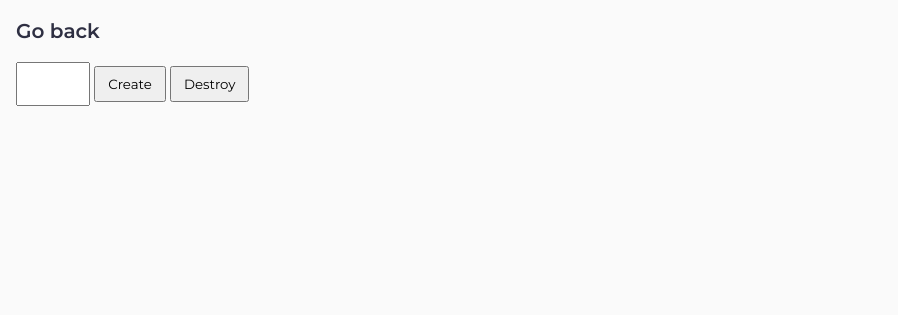
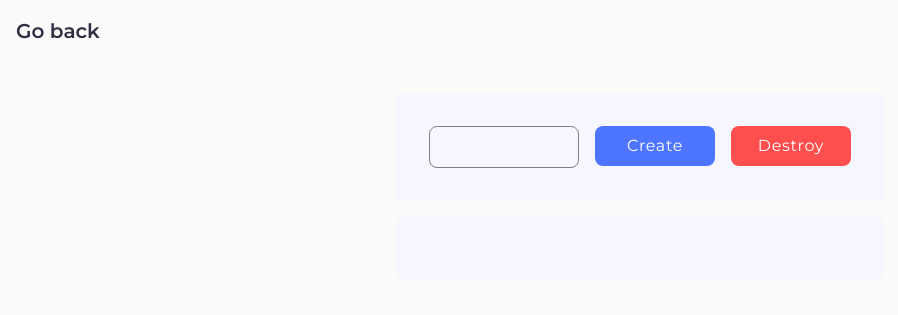
Before and after one commit to qalibK/goit-js-hw-06, a plain HTML site: page task-06.html in a window 1280 px wide. Shown: the whole page, without its empty margins (0-898 px from the left). Drawn offline with Linux system fonts and the light colour scheme.

Commit message:
feat(styles)!: added styles
added styles to some tasks
project doned

```diff
--- a/css/task-06.css
+++ b/css/task-06.css
@@ -2,7 +2,6 @@
   display: flex;
   flex-wrap: wrap;
   margin-top: 20px;
-
 }
 
 .box {
@@ -10,3 +9,77 @@
   height: 30px;
   margin-right: 10px;
 }
+
+.controls input {
+  width: 150px;
+  border-radius: 8px;
+  border: 1px solid #808080;
+  display: flex;
+  flex-direction: column;
+  justify-content: center;
+  align-items: center;
+  padding: 8px 50px;
+  outline: none;
+  background: transparent;
+}
+
+.controls {
+  background-color: #f6f6fe;
+  display: flex;
+  gap: 16px;
+  padding: 32px;
+  width: min-content;
+  align-items: flex-start;
+}
+
+#boxes {
+  background: #f6f6fe;
+  margin-top: 16px;
+  padding: 32px;
+  border-radius: 8px;
+  width: 100%;
+}
+
+.controls-container {
+  margin: 0 auto;
+  width: auto;
+  padding: 32px;
+  max-width: max-content;
+}
+
+.create-btn {
+  width: 120px;
+  color: #fff;
+  font-size: 16px;
+  font-style: normal;
+  font-weight: 500;
+  line-height: 1.5;
+  letter-spacing: 0.64px;
+  padding: 8px 16px;
+  border-radius: 8px;
+  background: #4e75ff;
+  border: none;
+  transition: background-color 0.4s;
+}
+
+.create-btn:hover {
+  background-color: #6c8cff;
+}
+
+.destroy-btn {
+  width: 120px;
+  color: #fff;
+  font-size: 16px;
+  font-style: normal;
+  font-weight: 500;
+  line-height: 1.5;
+  letter-spacing: 0.64px;
+  padding: 8px 16px;
+  border-radius: 8px;
+  background-color: #ff4e4e;
+  border: none;
+}
+
+.destroy-btn:hover {
+  background-color: #ff7070;
+}
--- a/task-06.html
+++ b/task-06.html
@@ -11,13 +11,15 @@
   <body>
     <p><a class="return-link" href="index.html">Go back</a></p>
 
-    <div id="controls">
-      <input type="number" min="1" max="100" step="1" />
-      <button type="button" data-create>Create</button>
-      <button type="button" data-destroy>Destroy</button>
+    <div class="container controls-container">
+      <div id="controls" class="controls">
+        <input type="number" min="1" max="100" step="1" />
+        <button type="button" class="create-btn" data-create>Create</button>
+        <button type="button" class="destroy-btn" data-destroy>Destroy</button>
+      </div>
+
+      <div id="boxes"></div>
     </div>
-
-    <div id="boxes"></div>
 
     <script src="./js/task-06.js" type="module"></script>
   </body>
```
Also changed, not shown: css/task-02.css (+6 -11 lines), css/task-04.css (+6 -2 lines), css/task-05.css (+35 -1 lines). Lines whose indentation alone changed are shown as unchanged.
